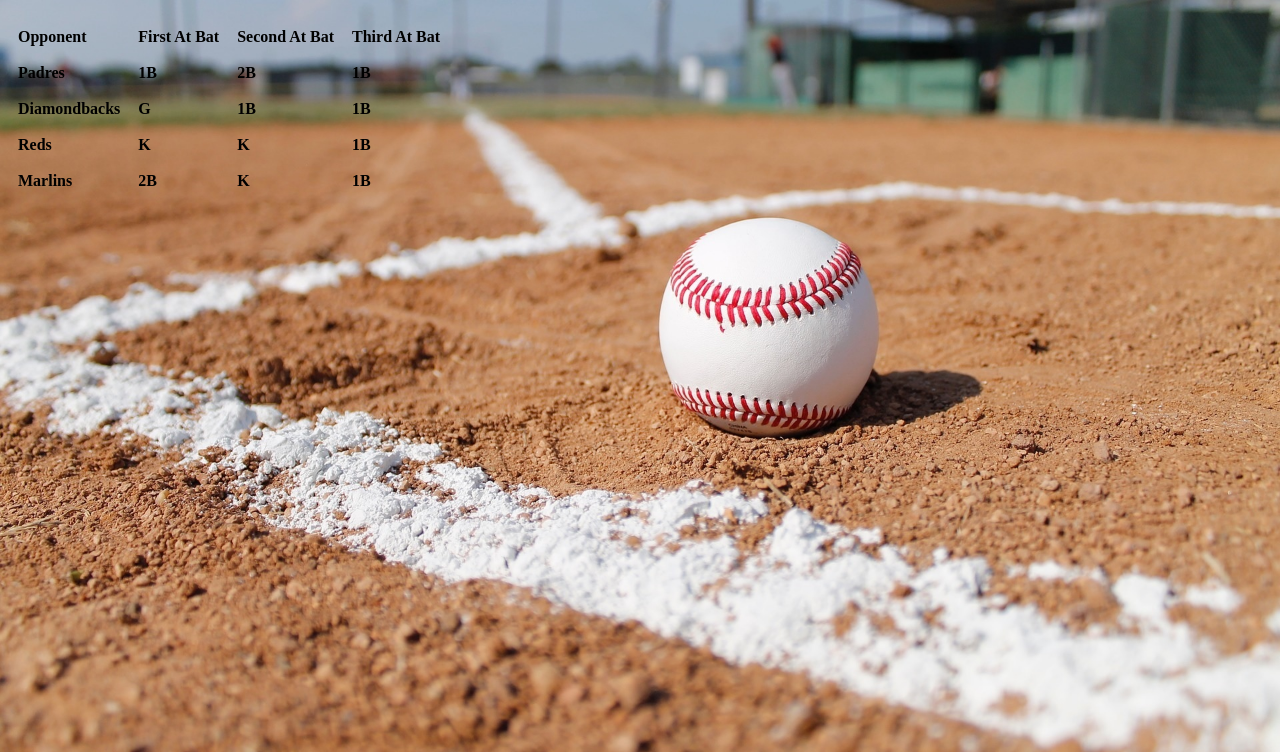
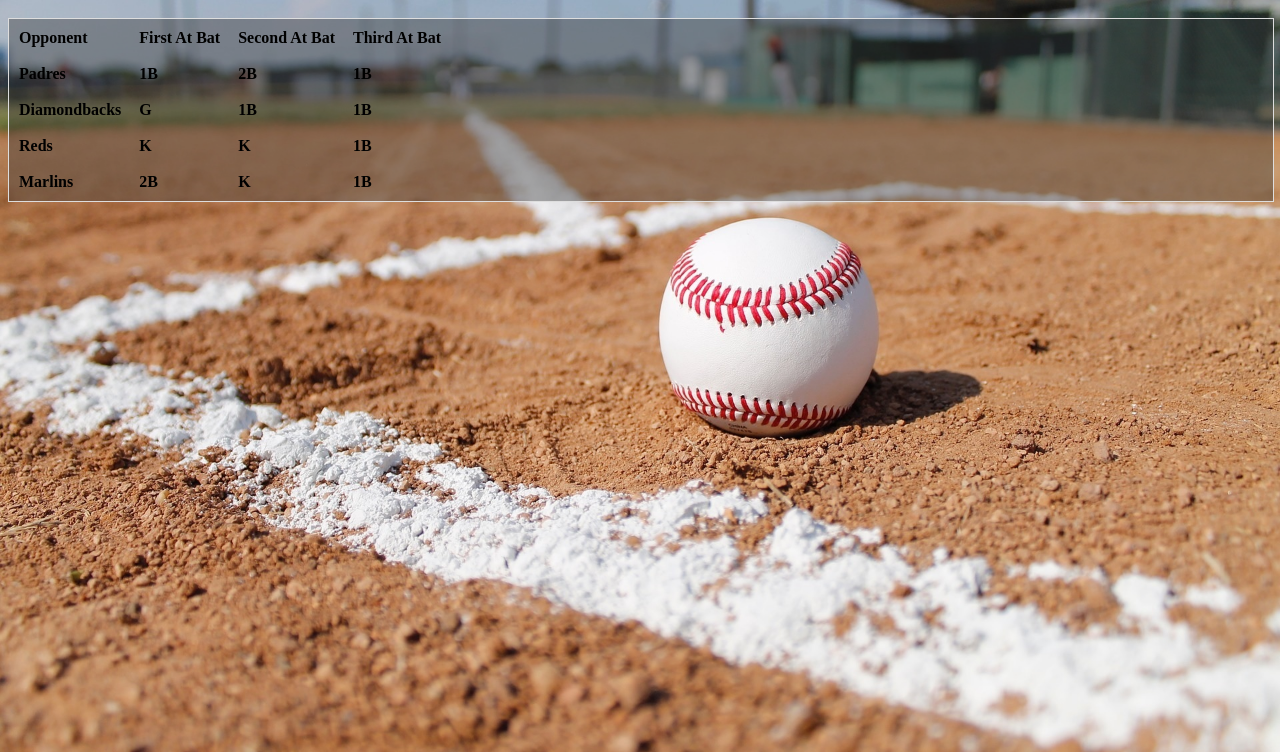
Before and after one commit to mTaft72/AndersonBaseball, a plain HTML site: page index.html in a window 1280 px wide. Shown: the part 48-800 px from the top of the page. Drawn offline with Linux system fonts and the light colour scheme.

Commit message:
Update index.html

```diff
--- a/index.html
+++ b/index.html
@@ -6,7 +6,7 @@
     </head>
     <body class="backgroundImage">
         <h1>Anderson Taft </h1>
-        <div style="overflow-x:auto;">
+        <div class="stattable" >
           <table>
             <tr>
               <th>Opponent</th>
```
